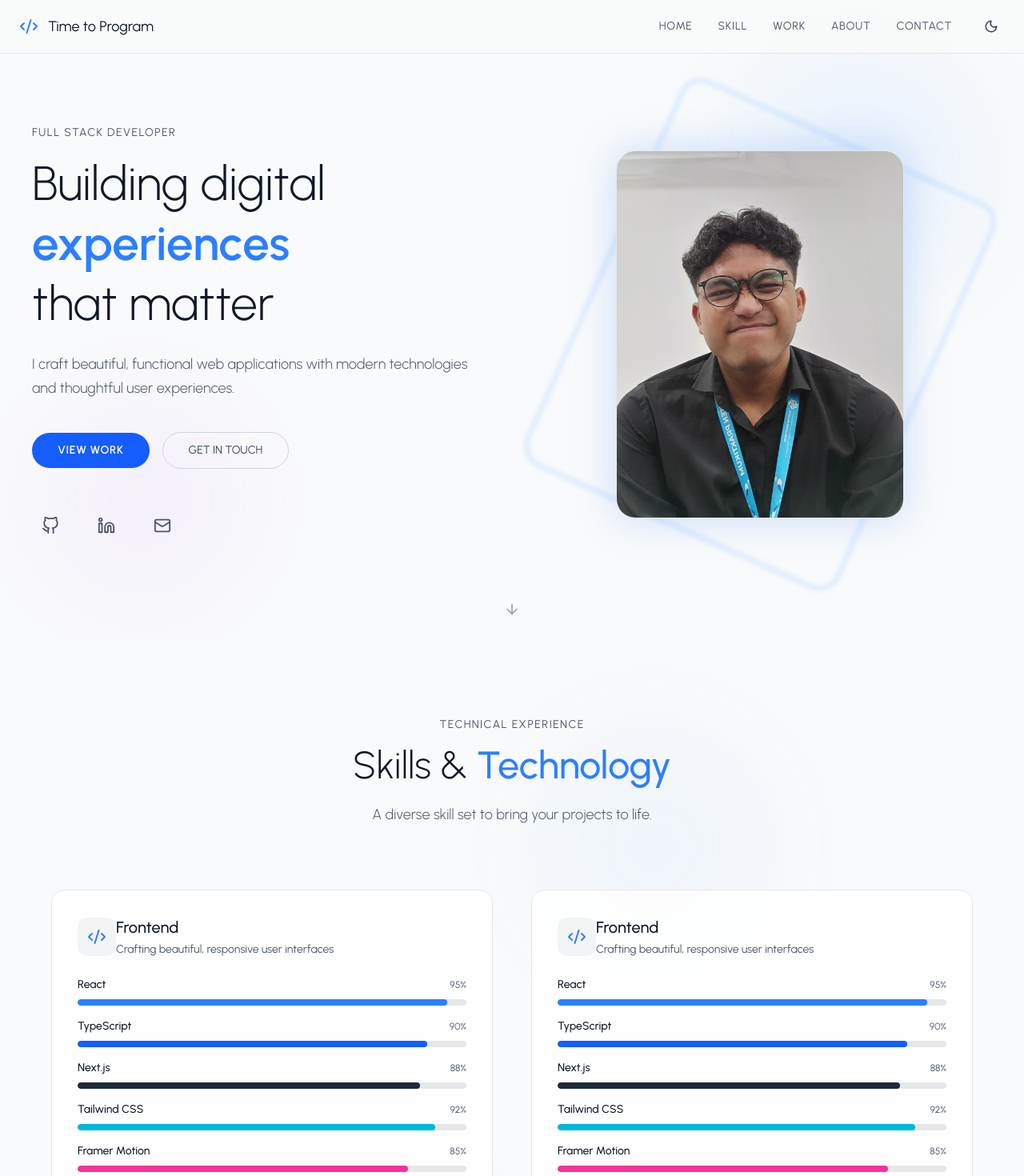
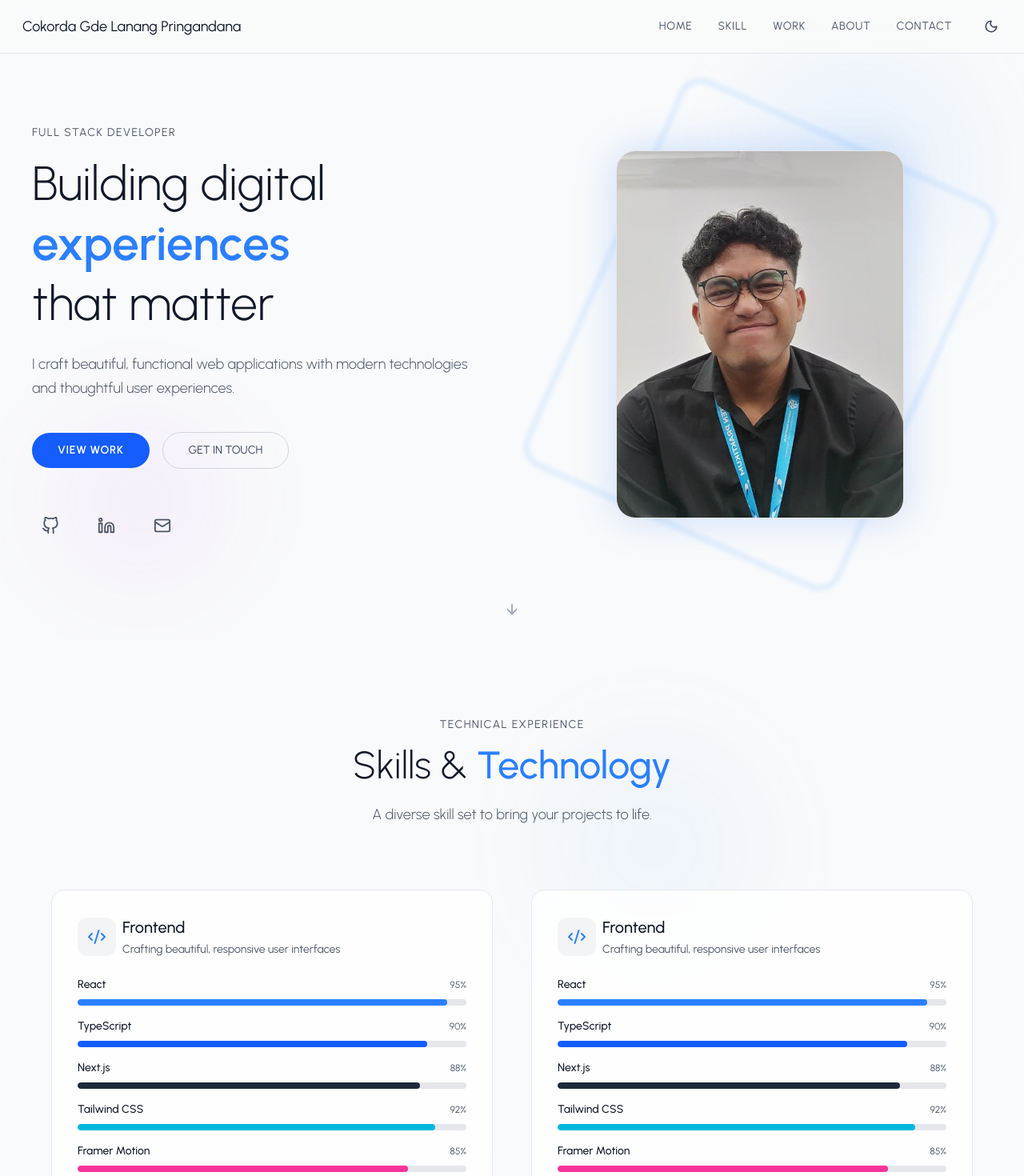
Before and after one commit to Lanang38/Portofolio, a React (Vite) app: page / in a window 1280 px wide. Shown: the top 1470 px of the page at 80% size. Built offline with nearby package versions, Linux system fonts and the light colour scheme.

Commit message:
feat: update Navbar and AboutSection with scroll functionality; enhance HeroSection and SkillSection with improved styling

```diff
--- a/src/components/Navbar.jsx
+++ b/src/components/Navbar.jsx
@@ -33,13 +33,12 @@ const Navbar = () => {
           whileHover={{ scale: 1.05 }}
           className="flex items-center space-x-2 cursor-pointer"
         >
-          <Code2 size={24} className="text-blue-500" />
           <span
             className={`text-lg ml-1 transition-colors ${
               isDarkMode ? 'text-white' : 'text-gray-900'
             }`}
           >
-            Time to Program
+            Cokorda Gde Lanang Pringandana
           </span>
         </motion.div>
 
--- a/src/components/Sections/AboutSection.jsx
+++ b/src/components/Sections/AboutSection.jsx
@@ -43,6 +43,13 @@ const AboutSection = () => {
       opacity: 1,
       transition: { duration: 0.6, ease: 'easeOut' },
     },
+  };
+
+  const scrollToSection = (id) => {
+    const el = document.getElementById(id);
+    if (el) {
+      el.scrollIntoView({ behavior: 'smooth' });
+    }
   };
 
   return (
@@ -286,9 +293,10 @@ const AboutSection = () => {
               Ready to collaborate or have a chat?
             </p>
             <motion.button
+              onClick={() => scrollToSection('contact')}
               whileHover={{ y: -2, scale: 1.05 }}
               whileTap={{ scale: 0.98 }}
-              className="bg-blue-500 hover:bg-blue-600 text-white px-8 py-3 rounded-full text-sm uppercase tracking-wider font-medium transition-all duration-300"
+              className="bg-blue-500 hover:bg-blue-600 text-white px-8 py-3 rounded-full text-sm uppercase tracking-wider font-medium transition-all duration-300 cursor-pointer"
             >
               Let's Connect!
             </motion.button>
--- a/src/components/Sections/Footer.jsx
+++ b/src/components/Sections/Footer.jsx
@@ -22,7 +22,7 @@ const Footer = () => {
   ];
 
   const scrollToTop = () => {
-    window.scrollTo({ top: 0, behavior: 'smooth' });
+    document.documentElement.scrollIntoView({ behavior: 'smooth' });
   };
 
   // FIX: Return is required
--- a/src/components/Sections/HeroSection.jsx
+++ b/src/components/Sections/HeroSection.jsx
@@ -418,7 +418,12 @@ const HeroSection = () => {
           >
             <ArrowDown
               size={20}
-              className={isDarkMode ? 'text-gray-600' : 'text-gray-400'}
+              onClick={() => scrollToSection('skill')}
+              className={`cursor-pointer ${
+                isDarkMode
+                  ? 'text-gray-600 hover:text-white'
+                  : 'text-gray-400 hover:text-gray-700'
+              }`}
             />
           </motion.div>
         </div>
--- a/src/components/Sections/SkillSection.jsx
+++ b/src/components/Sections/SkillSection.jsx
@@ -117,9 +117,11 @@ const SkillSection = () => {
                 </div>
 
                 <div>
-                  <h3 className="text-xl font-medium mb-1">{category.title}</h3>
+                  <h3 className="text-xl font-medium mb-1 pl-2">
+                    {category.title}
+                  </h3>
                   <p
-                    className={`text-sm ${
+                    className={`text-sm pl-2 ${
                       isDarkMode ? 'text-gray-400' : 'text-gray-600'
                     }`}
                   >
```
